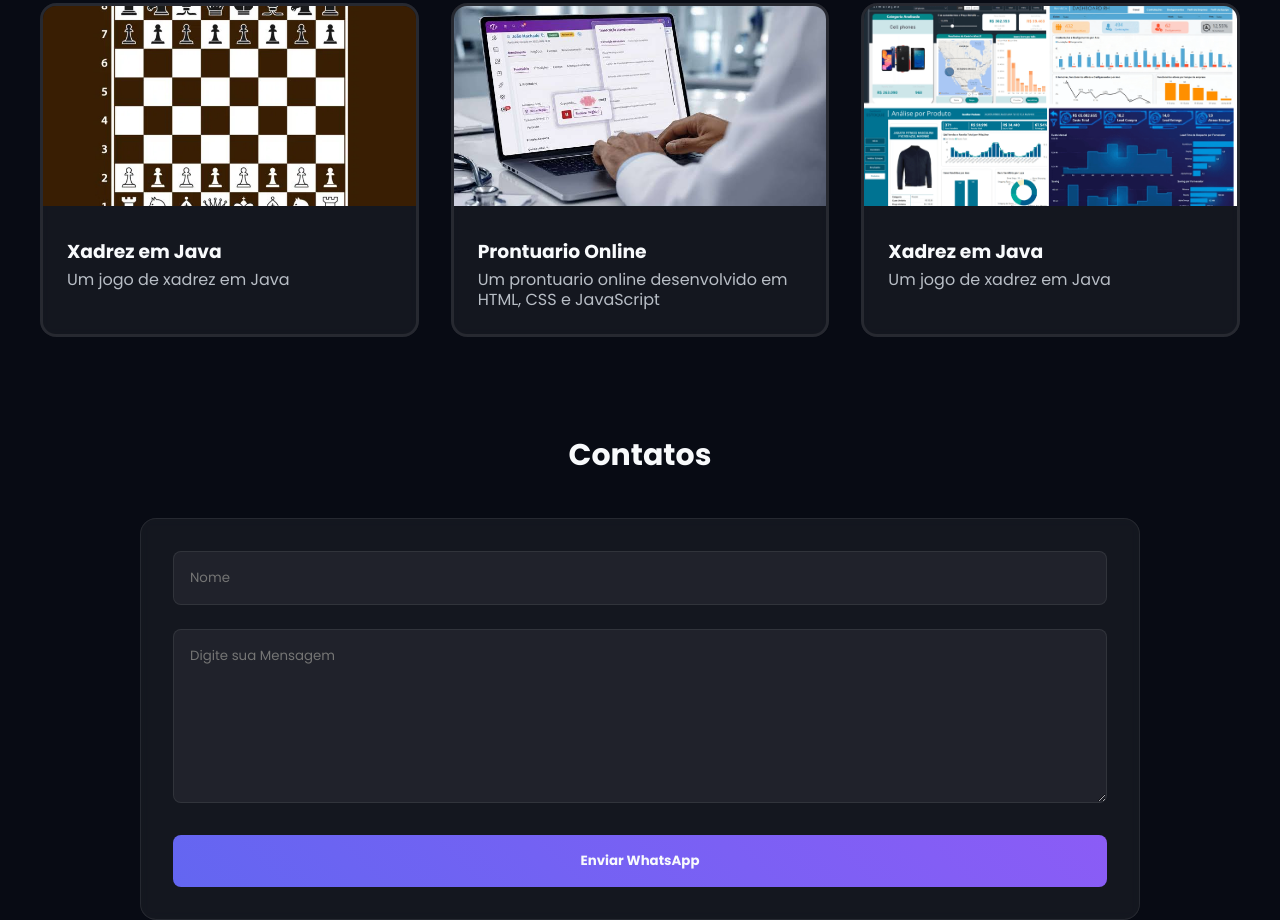
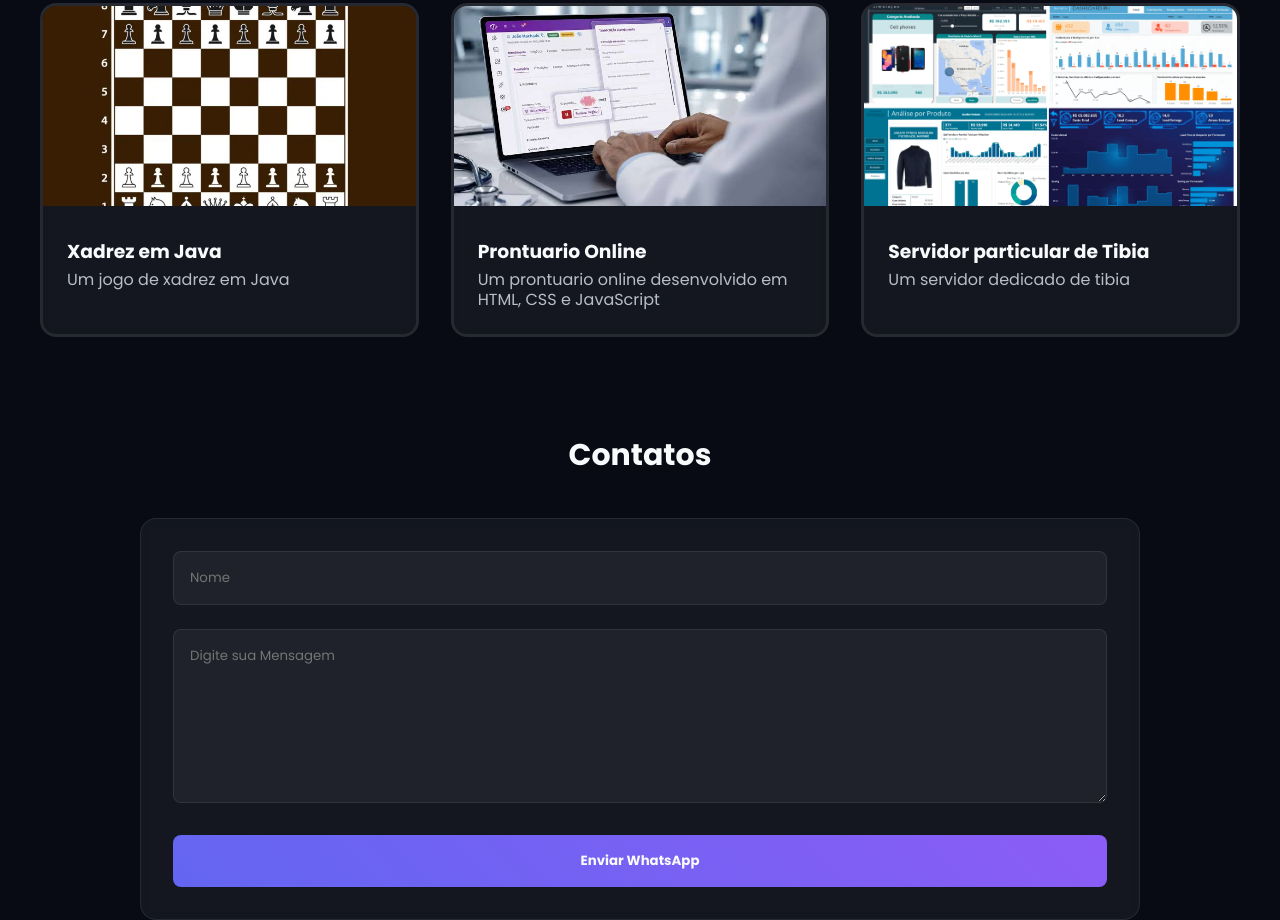
Before and after one commit to NamelessMITH/portfolio, a website: page index.html in a window 1280 px wide. Shown: the part 1685-2605 px from the top of the page. Drawn offline with Linux system fonts and the light colour scheme; a web font is replaced by a local one.

Commit message:
Teste do branch

```diff
--- a/index.html
+++ b/index.html
@@ -73,8 +73,8 @@ Busco uma oportunidade que me permita crescer profissionalmente, contribuir com
             <div class="projetosCard">
                 <img src="./img/10-bases-de-dados-Power-BI-1.png" alt="" class="projetosImagem">
                 <div class="caixaTextoProjeto">
-                    <h3 class="infoProjetos">Xadrez em Java</h3>
-                    <p class="paragrafoProjetos">Um jogo de xadrez em Java</p>
+                    <h3 class="infoProjetos">Servidor particular de Tibia</h3>
+                    <p class="paragrafoProjetos">Um servidor dedicado de tibia</p>
                 </div>
             </div>
 
```
Also changed, not shown: dist/index.html.
